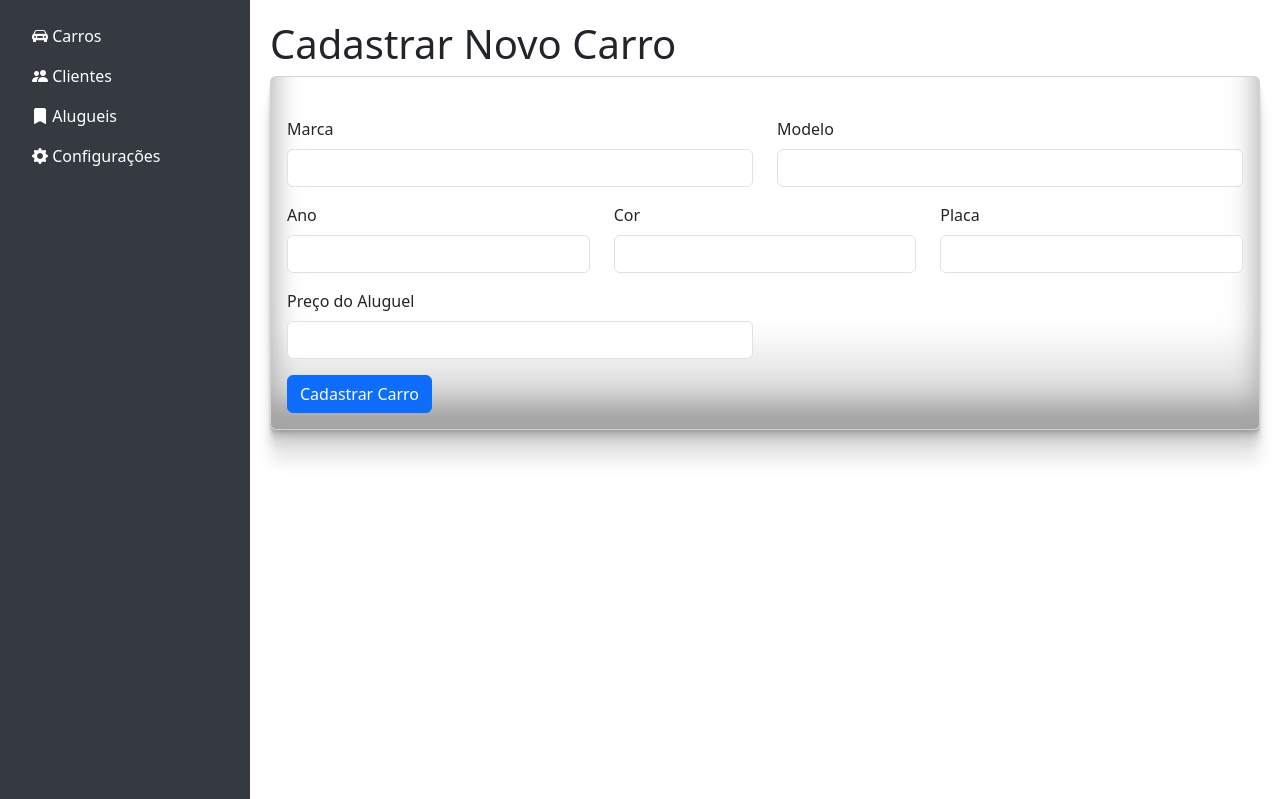
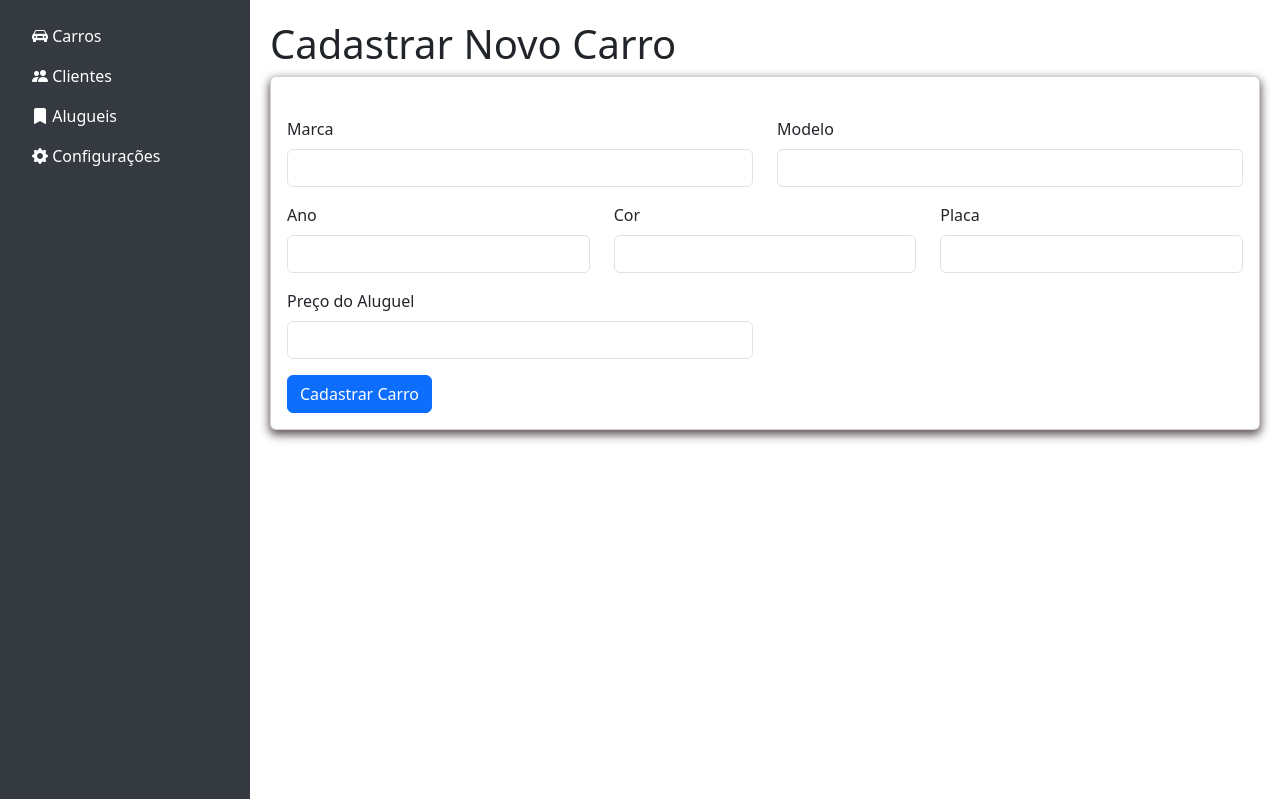
Before and after one commit to Cerbaro-R/aluguel_carros, a PHP site: page /carros/create in a window 1280 px wide. Shown: the part 116-915 px from the top of the page. Run offline with PHP 8.4, Linux system fonts and the light colour scheme; data that the repository does not hold is empty.

Commit message:
nem lembro o que fiz

```diff
--- a/public/css.css
+++ b/public/css.css
@@ -40,6 +40,9 @@ body {
 }
 .card{
     box-shadow: rgba(0, 0, 0, 0.17) 0px -23px 25px 0px inset, rgba(0, 0, 0, 0.15) 0px -36px 30px 0px inset, rgba(0, 0, 0, 0.1) 0px -79px 40px 0px inset, rgba(0, 0, 0, 0.06) 0px 2px 1px, rgba(0, 0, 0, 0.09) 0px 4px 2px, rgba(0, 0, 0, 0.09) 0px 8px 4px, rgba(0, 0, 0, 0.09) 0px 16px 8px, rgba(0, 0, 0, 0.09) 0px 32px 16px;
+}
+#cadastro{
+    box-shadow: 0px 4px 10px 1px #5f5454;
 }
 
 #pageLogin {
--- a/views/carros/create.php
+++ b/views/carros/create.php
@@ -61,7 +61,7 @@
 
         <h1>Cadastrar Novo Carro</h1>
 
-<div class="card mb-4">
+<div id="cadastro" class="card mb-4">
     <div class="card-body">
         <form action="/carros/store" method="post" class="mt-4">
             <div class="row mb-3">
```
